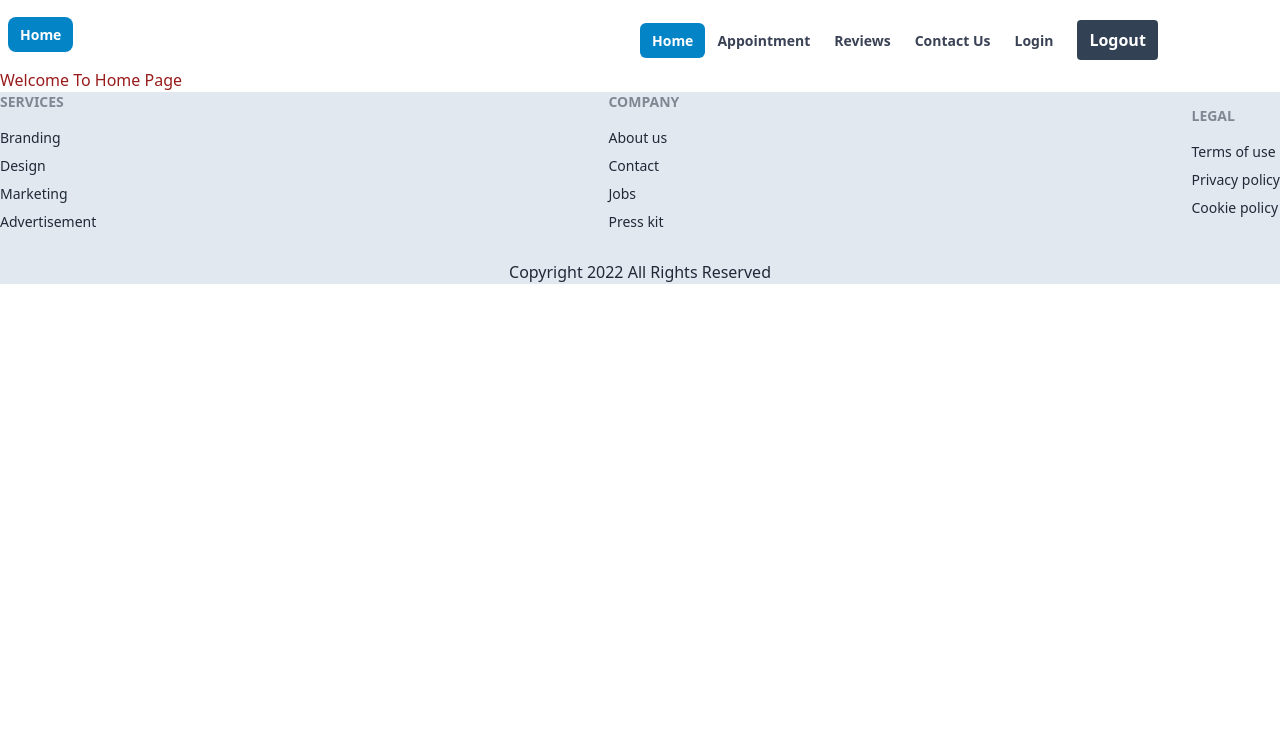
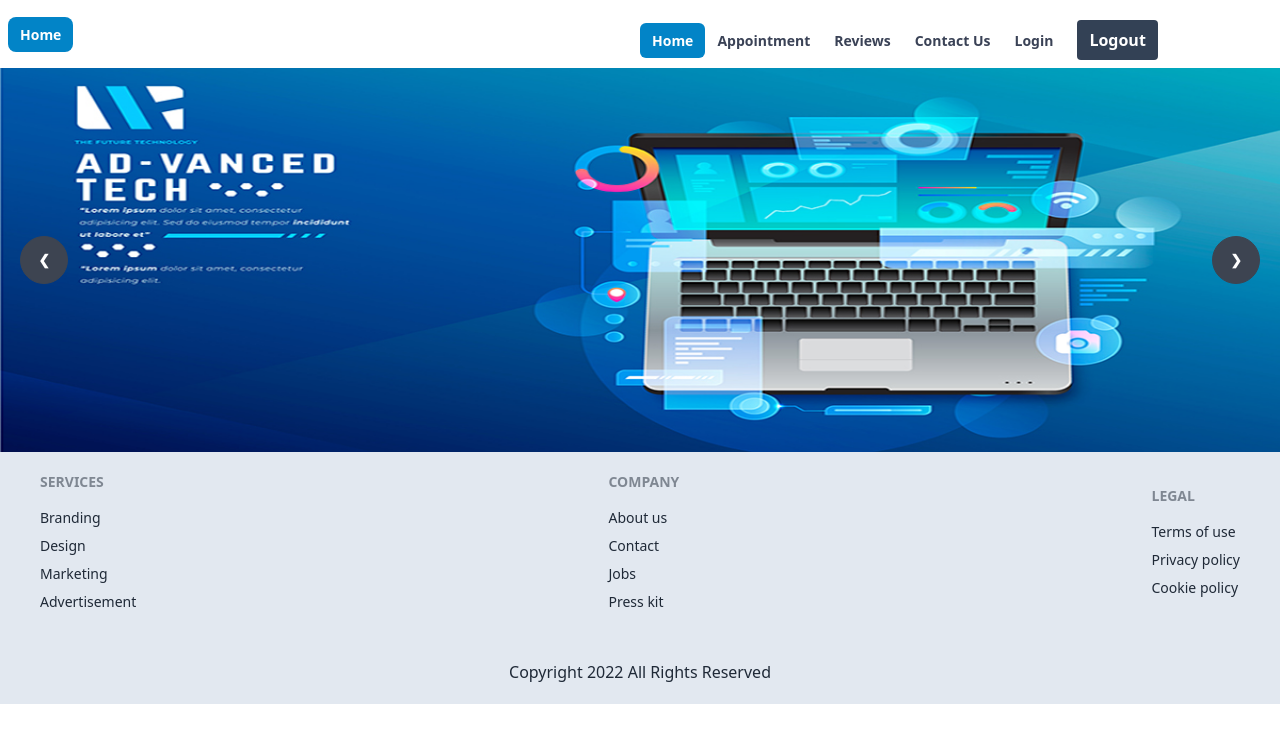
Before and after one commit to sadi-tanvir/Manufacturing-House-Client, a React (Create React App) app: page / in a window 1280 px wide. Shown: the top 742 px of the page. Built offline with nearby package versions, Linux system fonts and the light colour scheme.

Commit message:
added Home Carousel

```diff
--- a/src/pages/Home/Home.js
+++ b/src/pages/Home/Home.js
@@ -1,9 +1,10 @@
 import React from 'react';
+import HomeCarousel from './HomeCarousel/HomeCarousel';
 
 const Home = () => {
     return (
         <div>
-            <h1 className="text-red-800">Welcome To Home Page</h1>
+            <HomeCarousel />
         </div>
     );
 };
--- /dev/null
+++ b/src/pages/Home/HomeCarousel/HomeCarousel.js
@@ -0,0 +1,32 @@
+import React from 'react';
+import banner_1 from "../../../assets/banner/banner-1.jpg"
+import banner_2 from "../../../assets/banner/banner-2.jpg"
+
+
+
+const HomeCarousel = () => {
+    return (
+        <>
+            <div class="carousel w-full h-96">
+                <div id="slide1" class="carousel-item relative w-full">
+                    <img src={banner_1} alt="banner-1" class="w-full" />
+                    <div class="absolute flex justify-between transform -translate-y-1/2 left-5 right-5 top-1/2">
+                        <a href="#slide4" class="btn btn-circle">❮</a>
+                        <a href="#slide2" class="btn btn-circle">❯</a>
+                    </div>
+                </div>
+                <div id="slide2" class="carousel-item relative w-full">
+                    <img src={banner_2} alt="banner-2" class="w-full" />
+                    <div class="absolute flex justify-between transform -translate-y-1/2 left-5 right-5 top-1/2">
+                        <a href="#slide1" class="btn btn-circle">❮</a>
+                        <a href="#slide3" class="btn btn-circle">❯</a>
+                    </div>
+                </div>
+            </div>
+        </>
+    );
+};
+
+
+
+export default HomeCarousel;
--- a/src/pages/shared/Footer/Footer.js
+++ b/src/pages/shared/Footer/Footer.js
@@ -7,7 +7,7 @@ const Footer = () => {
     return (
         <>
             <footer className="bg-slate-200">
-                <div className="footer flex justify-between items-center">
+                <div className="footer flex justify-between items-center py-5 px-10">
                     <div>
                         <span className="footer-title">Services</span>
                         <Link to="#" className="link link-hover">Branding</Link>
@@ -30,7 +30,7 @@ const Footer = () => {
                     </div>
                 </div>
 
-                <p className="mt-7 text-center">Copyright 2022 All Rights Reserved</p>
+                <p className="mt-7 text-center pb-5">Copyright 2022 All Rights Reserved</p>
             </footer>
         </>
     );
```
Also changed, not shown: src/assets/banner/banner-1.jpg (added), src/assets/banner/banner-2.jpg (added).
